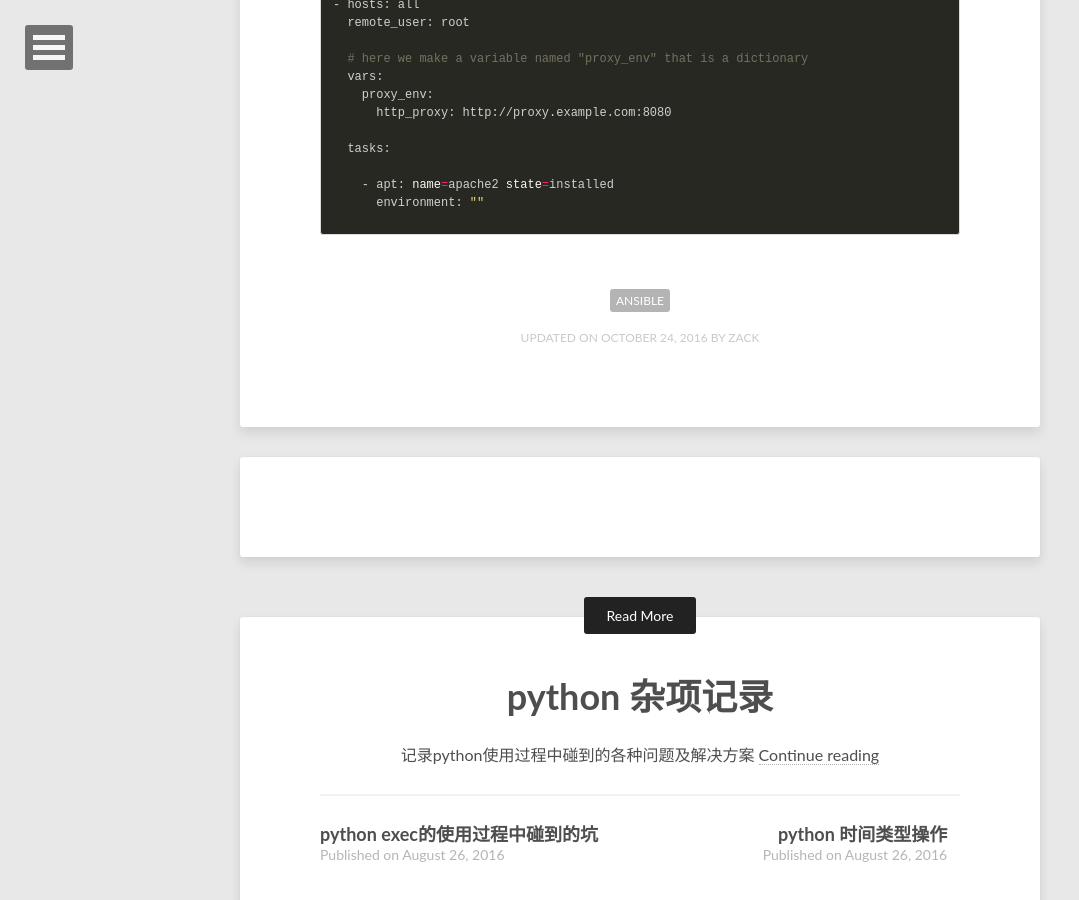
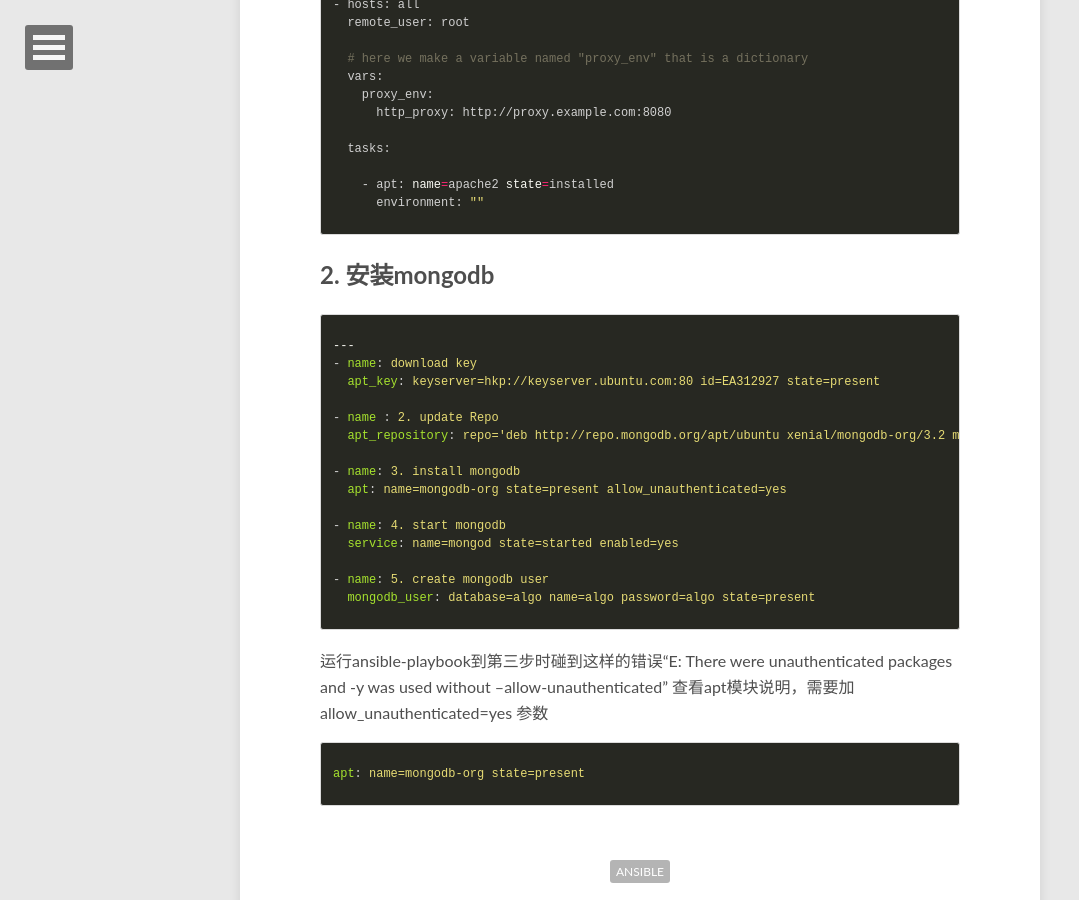
Before and after one commit to ZackZK/ZackZK.github.io, a Jekyll site: the page built from _posts/2016-10-24-ansible-notes.md, in a window 1280 px wide and 900 px high, scrolled down 827 px. Shown: the whole window, without its empty margins (0-1079 px from the left). Built offline with Jekyll 4.4.1, drawn with Linux system fonts in a browser that asks for light colours; comment, search, counter and statistics services are not loaded.

Commit message:
mongodb installed by ansible
mongodb installed by ansible

```diff
--- a/_posts/2016-10-24-ansible-notes.md
+++ b/_posts/2016-10-24-ansible-notes.md
@@ -43,3 +43,31 @@ tags: [ansible]
     - apt: name=apache2 state=installed
       environment: "{{proxy_env}}"
 {% endhighlight %}
+
+## 2. 安装mongodb
+
+{% highlight yaml%}
+---
+- name: download key
+  apt_key: keyserver=hkp://keyserver.ubuntu.com:80 id=EA312927 state=present
+
+- name : 2. update Repo
+  apt_repository: repo='deb http://repo.mongodb.org/apt/ubuntu xenial/mongodb-org/3.2 multiverse' state=present
+
+- name: 3. install mongodb
+  apt: name=mongodb-org state=present allow_unauthenticated=yes
+
+- name: 4. start mongodb
+  service: name=mongod state=started enabled=yes
+
+- name: 5. create mongodb user
+  mongodb_user: database=algo name=algo password=algo state=present
+{% endhighlight %}
+
+
+运行ansible-playbook到第三步时碰到这样的错误“E: There were unauthenticated packages and -y was used without --allow-unauthenticated”
+查看apt模块说明，需要加 allow_unauthenticated=yes 参数
+
+{% highlight yaml%}
+apt: name=mongodb-org state=present
+{% endhighlight %}
```
